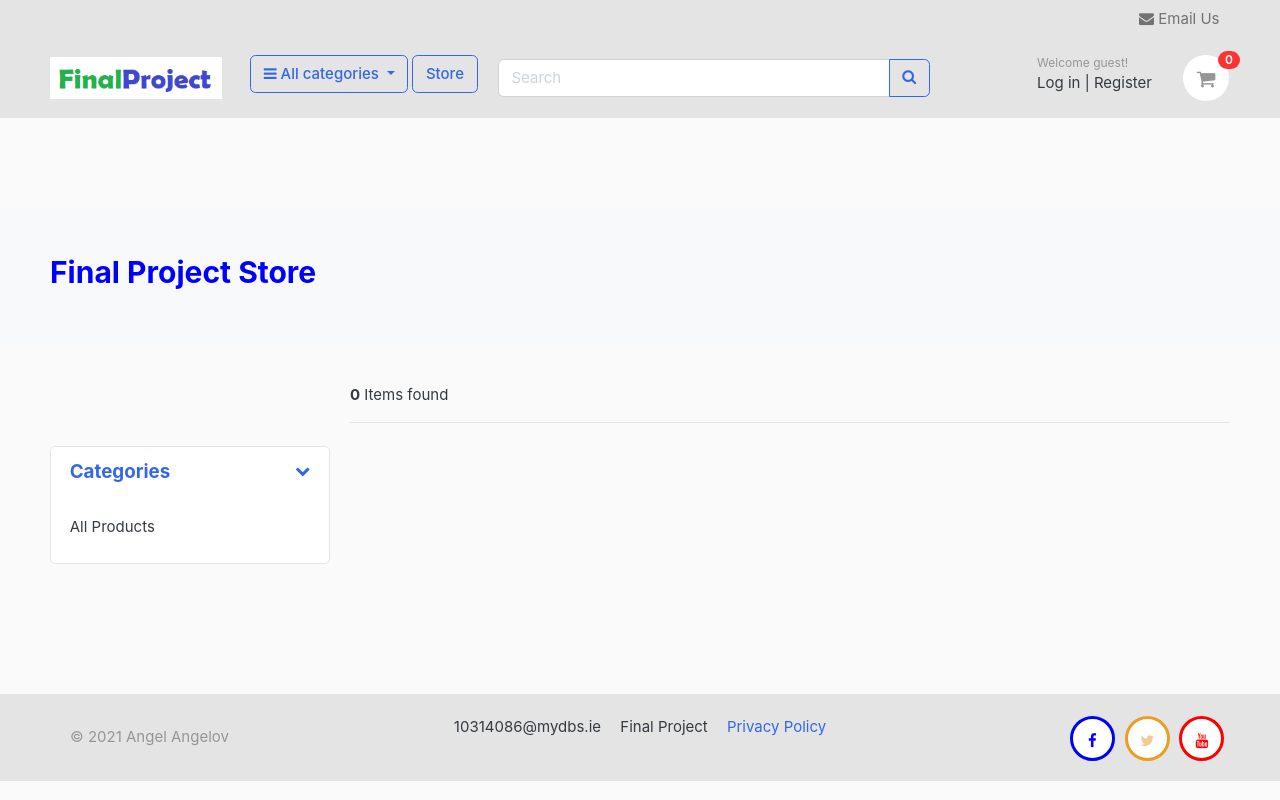
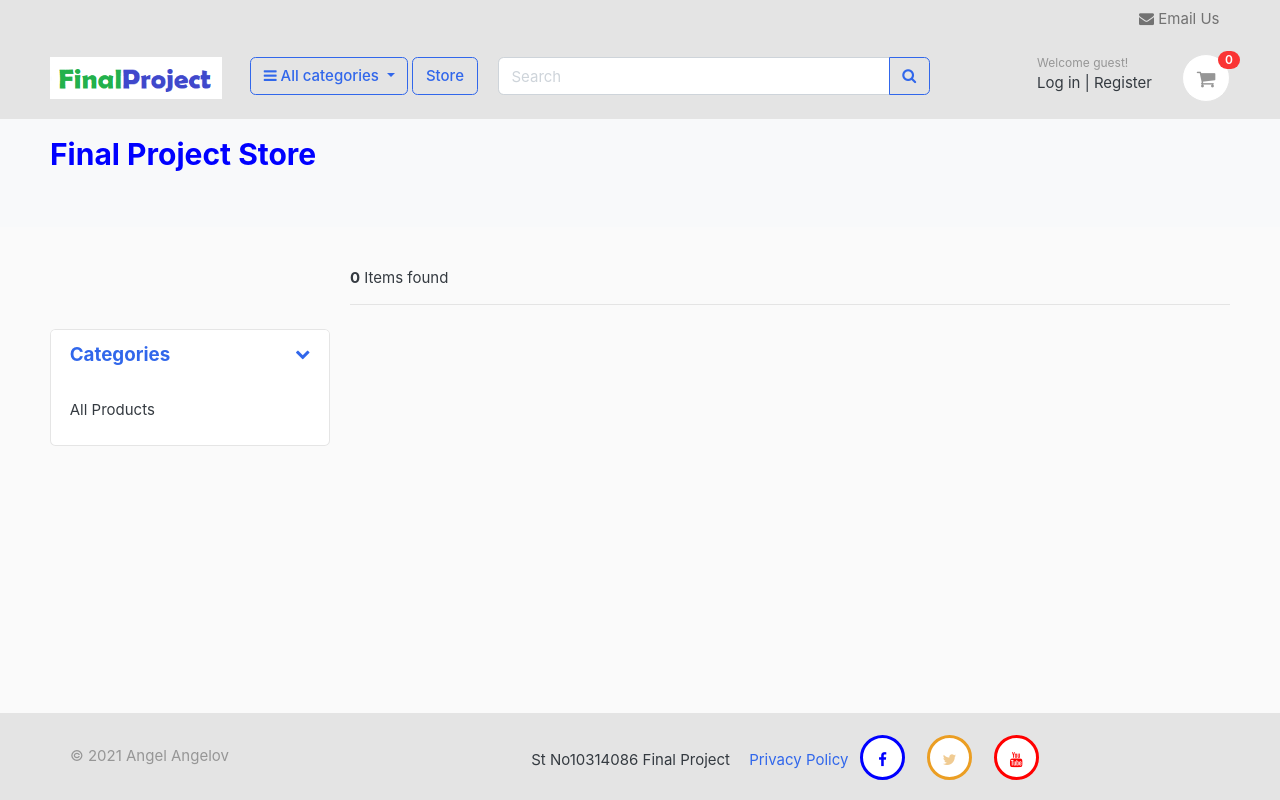
Before and after one commit to angelangelov82/ECommerceFullstack, a Django app: page /store/ in a window 1280 px wide. Run offline with Django 3.2, Linux system fonts and the light colour scheme; data that the repository does not hold is empty; some libraries are stand-ins or nearby versions; some web fonts are replaced.

Commit message:
final css fixes and test code

```diff
--- a/templates/accounts/edit_profile.html
+++ b/templates/accounts/edit_profile.html
@@ -6,7 +6,7 @@
 
 
 <!-- ========================= SECTION CONTENT ========================= -->
-<br><br><br>
+
 <section class="section-conten mt-5 padding-y bg">
   {% include 'includes/alerts.html' %}
 
--- a/templates/accounts/login.html
+++ b/templates/accounts/login.html
@@ -4,7 +4,7 @@
 
 <!-- ========================= SECTION CONTENT ========================= -->
 
-<section class="section-conten padding-y mt-3" style="min-height:84vh">
+<section class="section-conten padding-y mt-5" style="min-height:84vh">
 	{% include 'includes/alerts.html' %}
 <!-- ============================ COMPONENT LOGIN   ================================= -->
 {% if request.GET.command == 'verification' %}
--- a/templates/accounts/order_detail.html
+++ b/templates/accounts/order_detail.html
@@ -4,7 +4,7 @@
 
 {% block content %}
 
-<br><br>
+
 <div class="container mt-5" style="margin: 0 auto;width: 50%;padding: 50px;background: #f1f1f1;margin-top: 50px;margin-bottom: 50px;">
     <div class="row invoice row-printable">
         <div class="col-md-12">
--- a/templates/includes/footer.html
+++ b/templates/includes/footer.html
@@ -1,17 +1,15 @@
 <!-- ========================= FOOTER ========================= -->
-<br><br><br><br>
-<footer class="section-footer bottom bg-light border-top !important" >
+<br><br><br><br><br>
+<footer class="section-footer fixed-bottom bg-light border-top !important" >
 	<div class="container">
 		<section class="footer-bottom border-top row">
 			<div class="col-md-3">
 				<p class="text-muted"> &copy 2021 Angel Angelov </p>
 			</div>
-			<div class="col-md-6 text-md-center">
-				<span  class="px-2">10314086@mydbs.ie</span>
-				<span  class="px-2">Final Project</span>
+			<div class="col-md-9 text-md-center">
+				<span  class="px-2">St No10314086  Final Project</span>
 				<span  class="px-2"><a href="{% url 'privacy_policy' %}">Privacy Policy</a></span>
-			</div>
-			<div class="col-md-3 text-md-right text-muted">
+
 				<a id="social_media" href="https://www.facebook.com" target="_blank" class="fa fa-facebook" style="color: blue;"></a><!-- Social media links-->
 				<a id="social_media" href="https://twitter.com" target="_blank" class="fa fa-twitter" style="color: #f0cb92;"></a><!-- Social media links-->
 				<a id="social_media" href="https://www.youtube.com" target="_blank" class="fa fa-youtube" style="color: red;"></a><!-- Social media links-->
--- a/templates/includes/navbar.html
+++ b/templates/includes/navbar.html
@@ -1,7 +1,7 @@
 {% load static %}
 
 {% block content %}
-<header class="section-header top bg-light">
+<header class="section-header fixed-top bg-light">
 <nav class="navbar p-md-0 navbar-expand-sm navbar-light border-bottom">
 <div class="container">
   <button class="navbar-toggler" type="button" data-toggle="collapse" data-target="#navbarTop4" aria-controls="navbarNav" aria-expanded="false" aria-label="Toggle navigation">
@@ -34,7 +34,7 @@
 		</a> <!-- brand-wrap.// -->
 	</div>
 	<div class="col-lg col-sm col-md col-6 flex-grow-0 center-navbar-container">
-		<div class="category-wrap dropdown d-inline-block float-right navbar-container-custom">
+		<div class="category-wrap dropdown d-inline-block float-right navbar-container-custom mt-1">
 			<button type="button" class="btn mr-1 mb-2 btn-outline-primary dropdown-toggle" data-toggle="dropdown">
 				<i class="fa fa-bars"></i> All categories
 			</button>
@@ -49,7 +49,7 @@
 	</div> <!-- col.// -->
 
 <!--search bar field-->
-	<div class="col-lg  col-md-6 col-sm-12 col">
+	<div class="col-lg  mb-1 col-md-6 col-sm-12 col">
 		<form action="{% url 'search' %}" class="search" method="GET">
 			<div class="input-group w-100">
 			    <input type="text" class="form-control" style="width:60%;" placeholder="Search" name="keyword">
--- a/templates/orders/order_complete.html
+++ b/templates/orders/order_complete.html
@@ -7,14 +7,14 @@
 <br>
 <div class="container" style="margin-top: 50px;">
     <center><i class="fas fa-check-circle" style="font-size: 72px;margin-bottom: 20px;color: #28A745;"></i></center>
-    <h2 class="text-center" style="color: green;">Payment Successful!</h2>
-	<br>
+    <h3 class="text-center" style="color: green;">Payment Successful!</h3>
+
 	<div class="text-center">
 		<a href="{% url 'store' %}"  class="btn btn-outline-success">Go back shopping!</a>
 	</div>
 </div>
 
-<div class="container" style="margin: 0 auto;width: 50%;padding: 50px;background: #f1f1f1;margin-top: 50px;margin-bottom: 50px;">
+<div class="container" style="margin: 0 auto;width: 50%;padding: 50px;background: #f1f1f1; margin-top: 20px;">
     <div class="row invoice row-printable">
         <div class="col-md-12">
             <!-- col-lg-12 start here -->
--- a/templates/store/store.html
+++ b/templates/store/store.html
@@ -27,7 +27,7 @@
 				<h5 class="title" >Categories</h5>
 			</a>
 		</header>
-		<div class="filter-content collapse show" id="collapse_1" style="">
+		<div class="filter-content collapse show" id="collapse_1">
 			<div class="card-body">
 
 				<ul class="list-menu">
@@ -70,7 +70,7 @@
 						<span class="price">&euro; {{ product.price }}</span>
 					</div> <!-- price-wrap.// -->
 				</div>
-				<a href="{{product.get_url}}" class="btn btn-block btn-outline-primary">View Product</a>
+				<a href="{{product.get_url}}" class="btn btn-block btn-outline-primary m-0">View Product</a>
 			</figcaption>
 		</figure>
 	</div> <!-- col.// -->
```
Also changed, not shown: templates/accounts/dashboard.html (+5 -5 lines).
